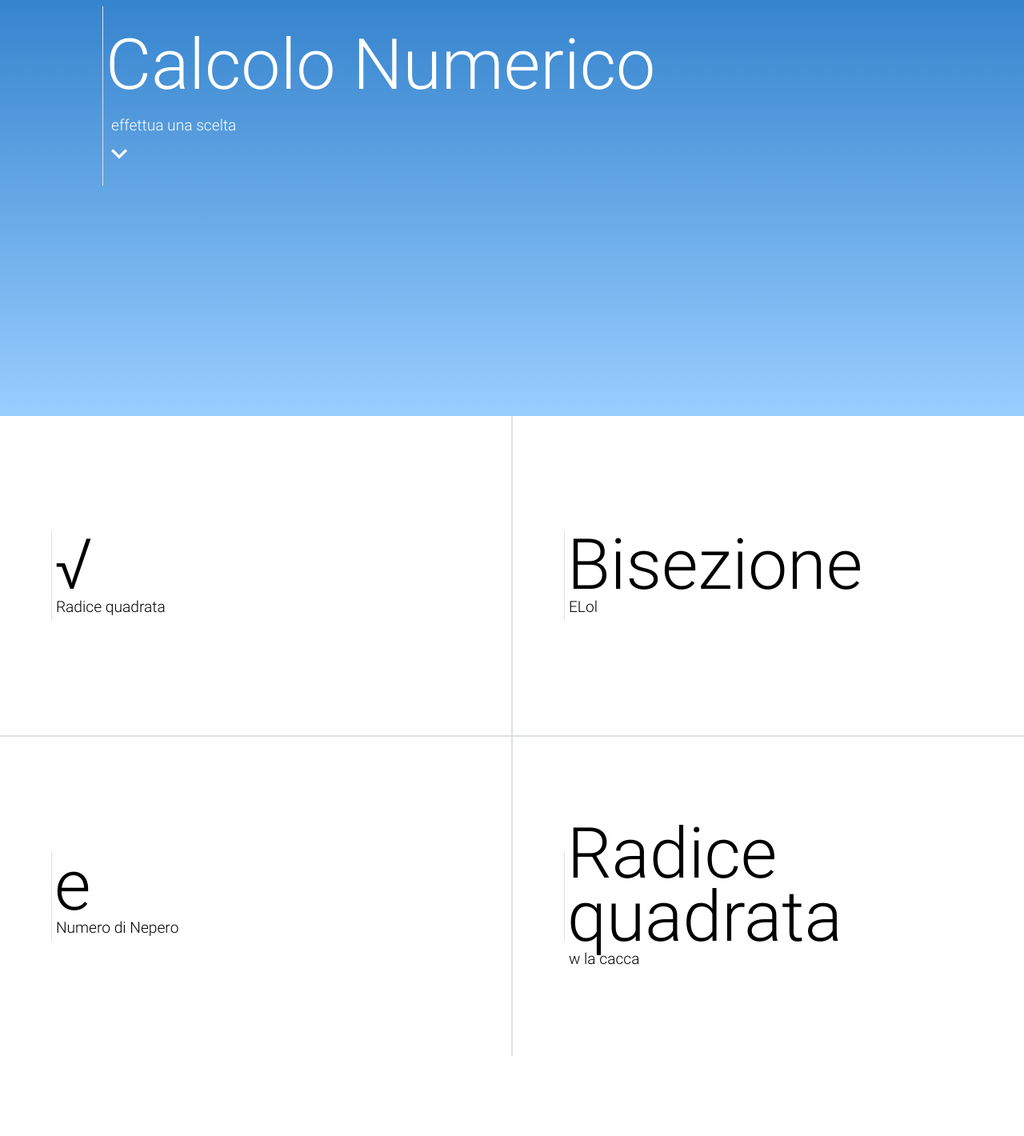
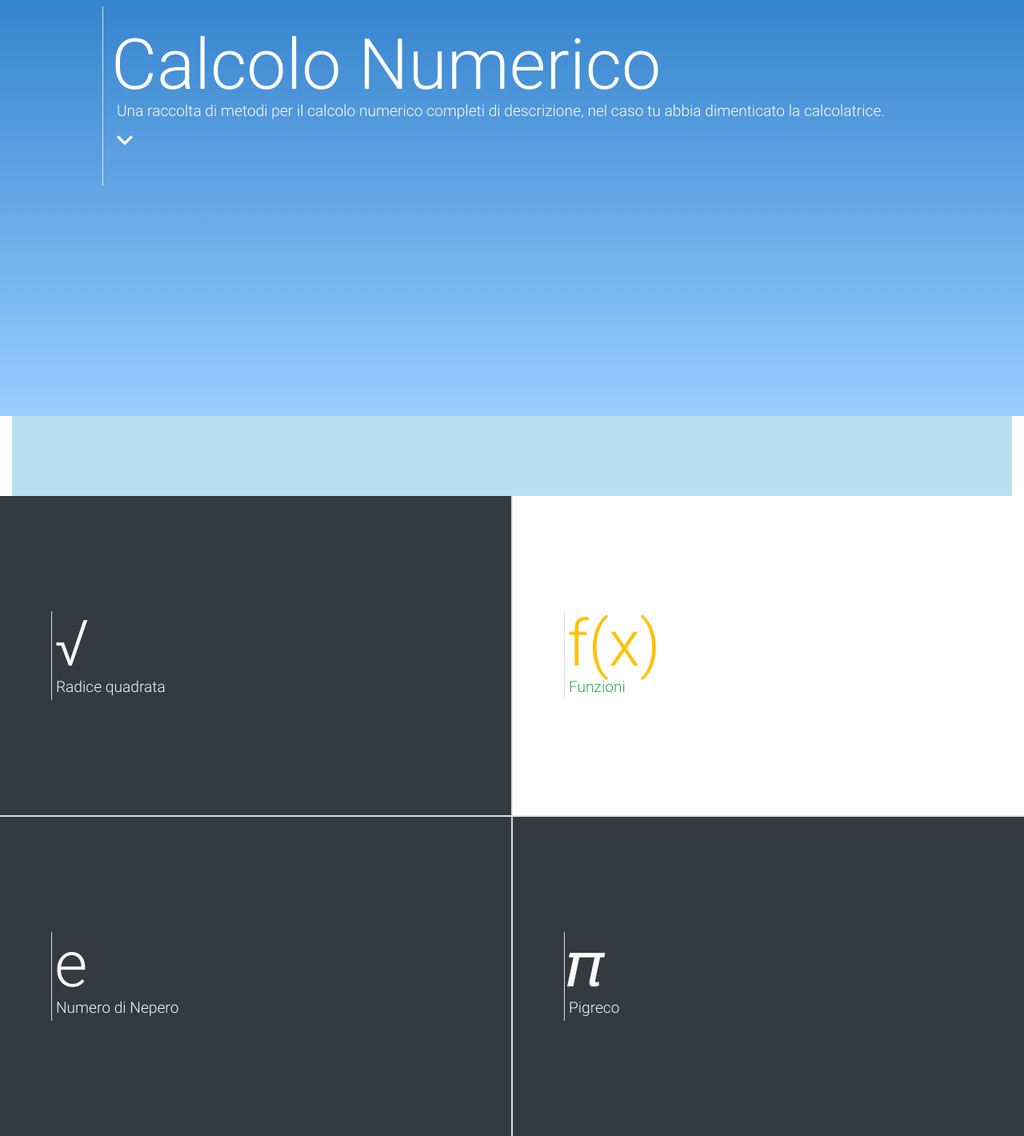
Before and after one commit to VMJ-GG/Front-End, a plain HTML site: page CalcoloNumerico.html in a window 1280 px wide. Shown: the part 280-1700 px from the top of the page at 80% size. Before the commit the page ends 1600 px from the top, so only its background shows below. Drawn offline with nearby package versions, Linux system fonts and the light colour scheme.

Commit message:
Fatto merdate

```diff
--- a/CalcoloNumerico.css
+++ b/CalcoloNumerico.css
@@ -21,7 +21,7 @@ section.col-lg {
   top: 36%;
   bottom: 36%;
   left: 10%;
-  right: 10%;
+  right: 4%;
   cursor: pointer;
   z-index: 15;
   display: flex;
@@ -38,25 +38,32 @@ section.col-lg {
 
 section.caption-head {
   font-size: 5.5rem;
-  line-height: 1.4;
-  padding-left: 3px;
+  line-height: 1;
+  padding-left: 10px;
 }
 
 section.caption-body {
   font-size: 1.2rem;
+  padding-left: 7px;
 }
 
 div.caption-head {
   color: black;
-  font-size: 5.5rem;
+  font-size: 5rem;
   padding-left: 3px;
-  line-height: .9;
+  line-height: 1;
 }
 
 div.caption-body {
   color: black;
   font-size: 1.2rem;
   padding-left: 5px;
+}
+
+.separate
+{
+  height: 100px;
+  background-color: #BAE1F2;
 }
 
 /*=== ShowMore Component ===*/
@@ -81,3 +88,12 @@ div.caption-body {
   position: relative;
   bottom: 1px;
 }
+
+/*------------------------------ Media e breakpoint -----------------------*/
+
+@media (max-width: 580px) {
+  .caption {
+    top: 10%;
+    bottom: 10%;
+  }
+}
--- a/CalcoloNumerico.html
+++ b/CalcoloNumerico.html
@@ -30,7 +30,8 @@
                 </section>
                 <section class="caption-body">
                   <div class="show-more">
-                    effettua una scelta
+                    Una raccolta di metodi per il calcolo numerico completi di
+                    descrizione, nel caso tu abbia dimenticato la calcolatrice.
                   </div>
                   <i class="material-icons md-48">keyboard_arrow_down</i>
                 </section>
@@ -40,47 +41,51 @@
         </section>
       </div>
 
+      <div class="container-fluid separate">
+
+      </div>
+
       <a class="down">
         <div class="row h-50">
-          <div class="col-lg border-right border-bottom">
+          <div class="col-lg border-right border-bottom bg-dark" >
             <div class="caption border-left">
-              <div class="caption-head">
+              <div class="caption-head text-light">
                 √
               </div>
-              <div class="caption-body">
+              <div class="caption-body text-light">
                 Radice quadrata
               </div>
             </div>
           </div>
-          <div class="col-lg border-left border-bottom">
-            <div class="caption border-left">
-              <div class="caption-head">
-               Bisezione
+          <div class="col-lg border-left border-bottom ">
+            <div class="caption border-left ">
+              <div class="caption-head text-warning">
+                f(x)
               </div>
-              <div class="caption-body">
-                ELol
+              <div class="caption-body text-success">
+                Funzioni
               </div>
             </div>
           </div>
         </div>
         <div class="row h-50">
-          <div class="col-lg border-right border-top">
+          <div class="col-lg border-right border-top bg-dark">
             <div class="caption border-left">
-              <div class="caption-head">
+              <div class="caption-head text-light">
                 e
               </div>
-              <div class="caption-body">
+              <div class="caption-body text-light">
                 Numero di Nepero
               </div>
             </div>
           </div>
-          <div class="col-lg border-left border-top">
+          <div class="col-lg border-left border-top bg-dark">
             <div class="caption border-left">
-              <div class="caption-head">
-               Radice quadrata
+              <div class="caption-head text-light">
+                𝜋
               </div>
-              <div class="caption-body">
-                w la cacca
+              <div class="caption-body text-light">
+                Pigreco
               </div>
             </div>
           </div>
--- a/style.css
+++ b/style.css
@@ -74,6 +74,8 @@ section:nth-child(2) {
   padding-left: 5px;
 }
 
+
+
 /*=== ShowMore Component ===*/
 .show-more {
   height: 30px;
```
Also changed, not shown: index.html (+8 -9 lines).
